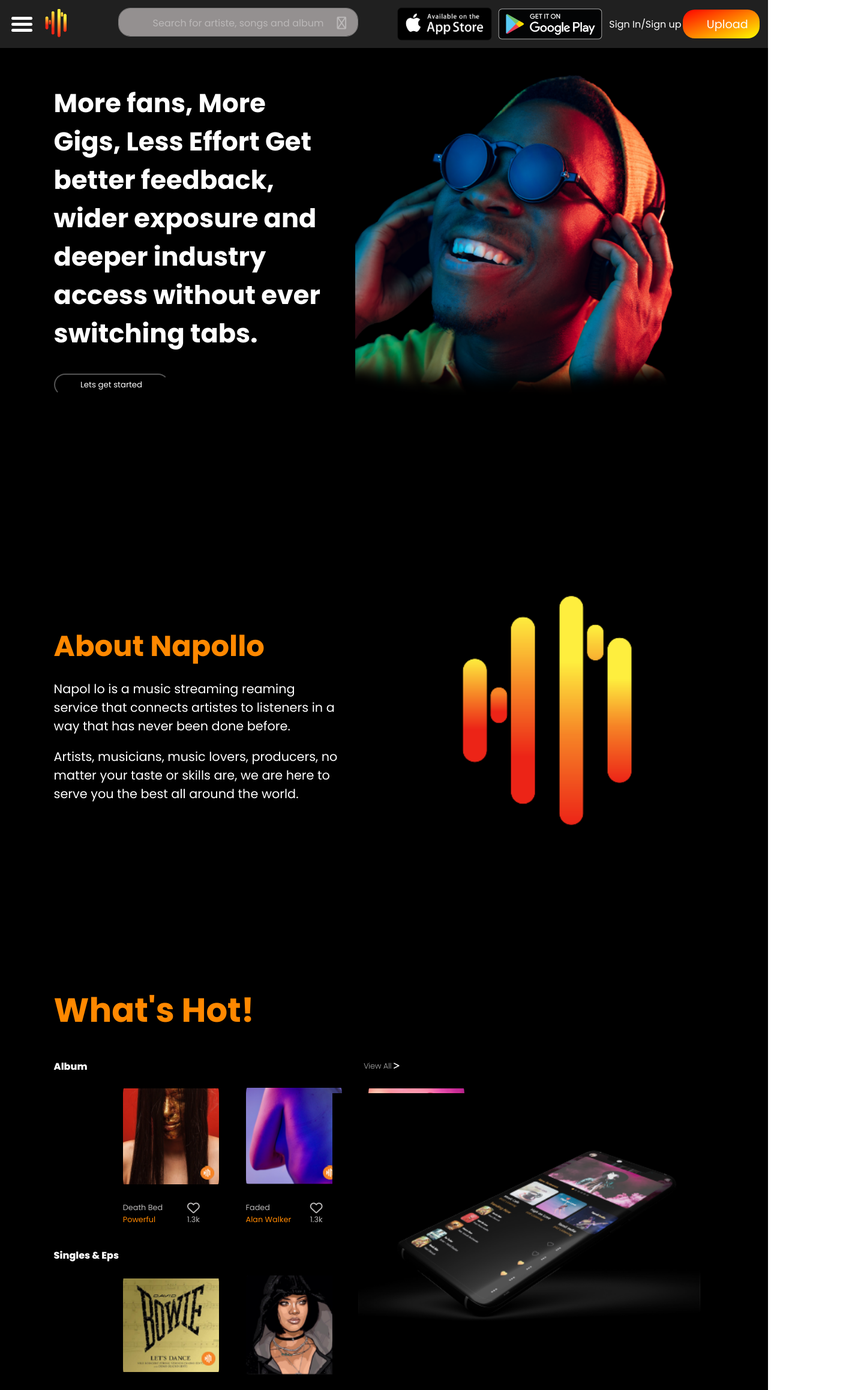
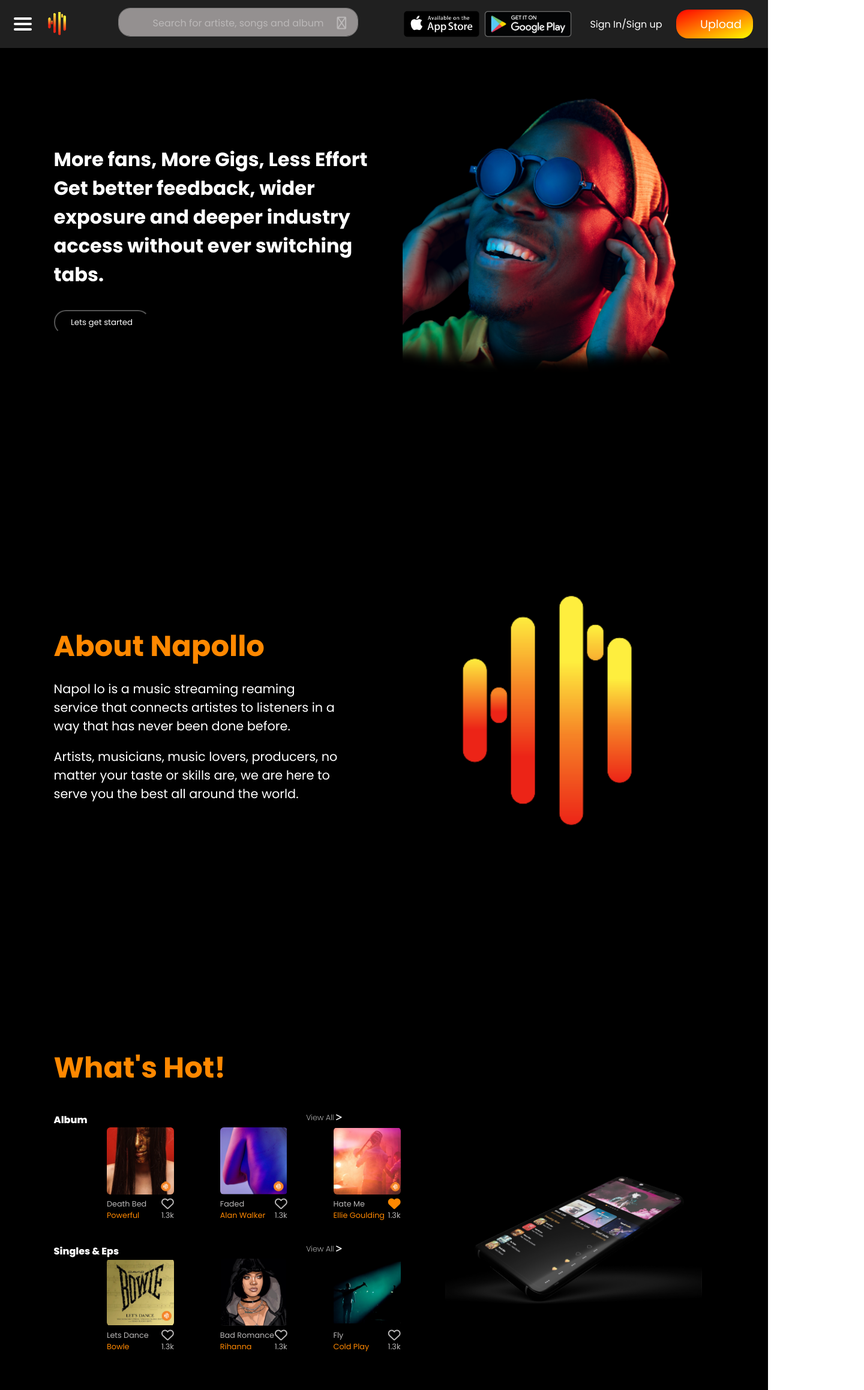
Before and after one commit to ejezie/Napollo, a React (Create React App) app: page / in a window 1280 px wide. Shown: the top 2318 px of the page at 60% size, 1440 px wide, since content can reach past the window. Built offline with nearby package versions, Linux system fonts and the light colour scheme; some icons are missing.

Commit message:
optimisation

```diff
--- a/src/styles/expansion.scss
+++ b/src/styles/expansion.scss
@@ -9,18 +9,18 @@
     width: 60%;
     .num__expansion {
       font-weight: 800;
-      font-size: 1.1rem;
+      font-size: 1rem;
     }
     .pic__expansion {
-      border-radius: 10px;
+      border-radius: 6px;
       object-fit: contain;
       margin-left: -30%;
-      height: 5.4rem;
-      width: 5.4rem;
+      height: 4rem;
+      width: 4rem;
       cursor: pointer;
     }
     .name__expansion__wrap {
-      font-size: 1rem;
+      font-size: 0.8rem;
       width: 150%;
       .name__expansion {
       }
@@ -31,13 +31,13 @@
   }
   .love__expansion {
     color: rgb(184, 182, 182);
-    font-size: 1.5rem;
+    font-size: 1.2rem;
     margin-left: 20%;
     cursor: pointer;
   }
   .love__expansions {
     color: rgb(255, 136, 0);
-    font-size: 1.5rem;
+    font-size: 1.2rem;
     margin-left: 20%;
     cursor: pointer;
   }
--- a/src/styles/header.scss
+++ b/src/styles/header.scss
@@ -20,8 +20,8 @@
       .hamburger__wrap {
         cursor: pointer;
         .hamburger__menu {
-          height: 5px;
-          width: 35px;
+          height: 4px;
+          width: 30px;
           background-color: rgb(255, 255, 255);
           border-radius: 4px;
           &:nth-child(1) {
@@ -33,8 +33,8 @@
         }
       }
       .main__logo {
-        height: 50px;
-        width: 60px;
+        height: 40px;
+        width: 50px;
         object-fit: cover;
       }
     }
@@ -94,14 +94,14 @@
           align-items: center;
           justify-content: space-around;
           .appledown {
-            width: 10rem;
-            height: 4rem;
+            width: 8rem;
+            height: 3rem;
             object-fit: contain;
             cursor: pointer;
           }
           .googledown {
-            width: 12rem;
-            height: 12rem;
+            width: 10rem;
+            height: 10rem;
             object-fit: contain;
             cursor: pointer;
           }
--- a/src/styles/landing.scss
+++ b/src/styles/landing.scss
@@ -2,6 +2,7 @@
   background-color: black;
   color: aliceblue;
   width: 100%;
+  overflow-x: hidden;
   #one {
     height: 100vh;
     display: flex;
@@ -14,13 +15,13 @@
       flex-direction: column;
       justify-content: space-between;
       .text__one {
-        font-size: 2.7rem;
+        font-size: 2rem;
       }
       .button__one {
         background-color: rgba(0, 0, 0, 0);
         border-radius: 20px;
         padding: 1.5%;
-        width: 12rem;
+        width: 10rem;
         margin-top: 35px;
       }
     }
@@ -32,8 +33,8 @@
       //     background: linear-gradient(to left, transparent,  rgb(196, 18, 18, 0.4), rgba(173, 19, 19));
       //   }
       .image__one {
-        width: 40rem;
-        height: 35rem;
+        width: 35rem;
+        height: 30rem;
         object-fit: contain;
       }
     }
@@ -84,20 +85,20 @@
         justify-content: space-between;
         flex-direction: column;
         .three__header {
-          font-size: 3.5rem;
+          font-size: 3rem;
           color: rgb(255, 136, 0);
         }
         .play__wrap {
           display: flex;
           align-items: flex-start;
-          justify-content: space-around;
+          // justify-content: space-around;
           flex-direction: column;
         }
         .play__text {
           display: flex;
-          align-items: center;
+          align-items: flex-start;
           justify-content: space-between;
-          width: 150%;
+          width: 125%;
           margin-top: 10%;
           .view__all {
             font-weight: 200;
@@ -114,7 +115,7 @@
           align-items: center;
           justify-content: space-around;
           cursor: pointer;
-          margin-left: 30%;
+          margin-left: 23%;
         }
       }
       .three__button {
@@ -134,8 +135,8 @@
 
     .playphone {
       object-fit: contain;
-      width: 40rem;
-      height: 50rem;
+      width: 30rem;
+      height: 40rem;
       margin-top: 17%;
     }
   }
@@ -147,8 +148,8 @@
     justify-content: space-around;
     .phoneexp {
       object-fit: contain;
-      height: 40rem;
-      width: 35rem;
+      height: 30rem;
+      width: 25rem;
     }
     .four__wrap {
       display: flex;
@@ -157,15 +158,15 @@
       flex-direction: column;
       height: 80vh;
       .expansion__header {
-        font-size: 4rem;
+        font-size: 3rem;
         color: rgb(255, 136, 0);
       }
       .expansion__text {
         max-width: 55%;
-        font-size: 1.2rem;
+        font-size: 1rem;
       }
       .expansion_play__wrap {
-        width: 52%;
+        width: 60%;
         margin-left: -2%;
       }
       width: 50%;
@@ -188,8 +189,8 @@
         justify-content: space-around;
         align-items: center;
         .five__image {
-          width: 20rem;
-          height: 30rem;
+          width: 18rem;
+          height: 28rem;
           object-fit: contain;
           margin-left: 10%;
         }
@@ -201,7 +202,7 @@
           height: 100%;
           margin-left: 25%;
           .five__header {
-            font-size: 3.1rem;
+            font-size: 2rem;
             font-weight: 300;
             width: 70%;
             color: black;
--- a/src/styles/play.scss
+++ b/src/styles/play.scss
@@ -4,10 +4,10 @@
   margin-right: 20%;
   // padding: 5%;
   .cover {
-    border-radius: 32px;
+    border-radius: 6px;
     object-fit: contain;
-    height: 13rem;
-    width: 10rem;
+    height: 7rem;
+    width: 7rem;
   }
   .song__wrap {
     display: flex;
```
